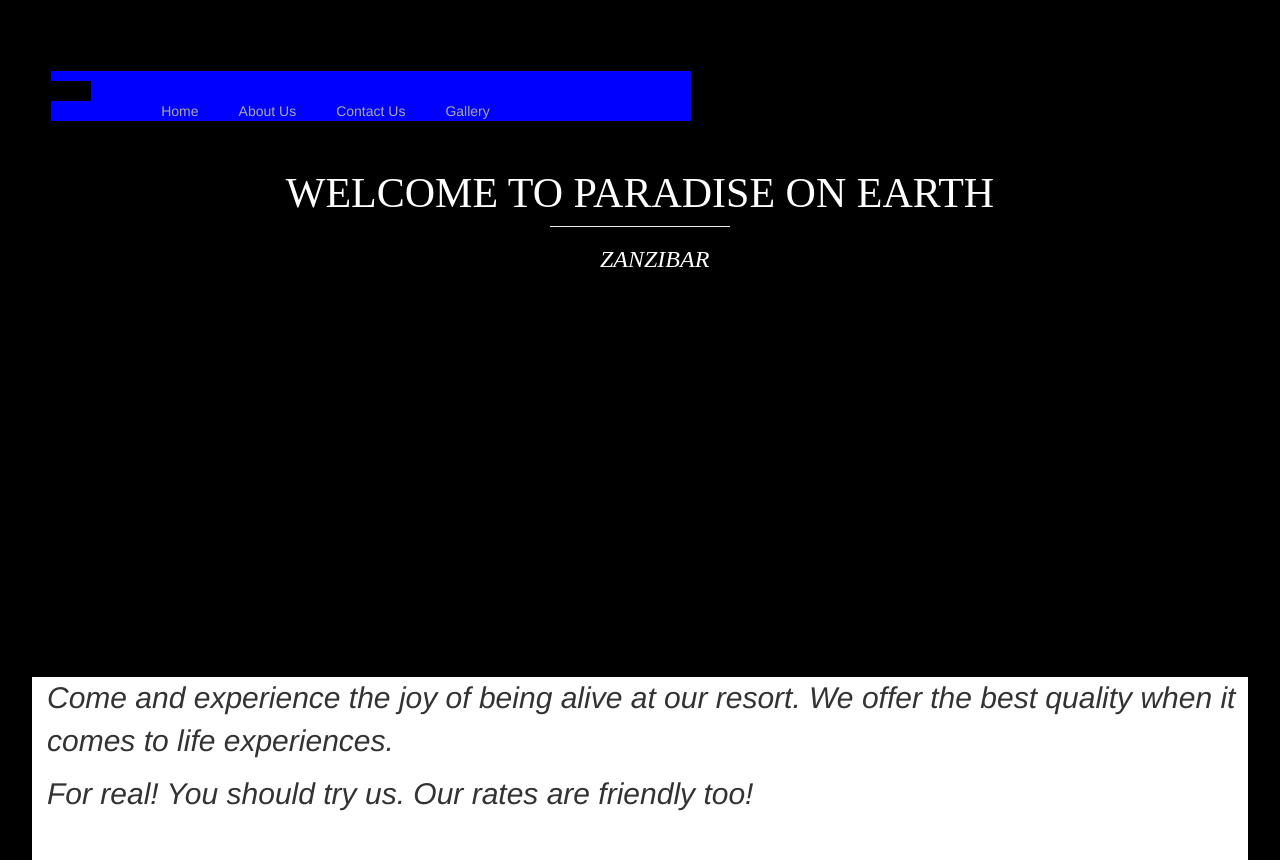
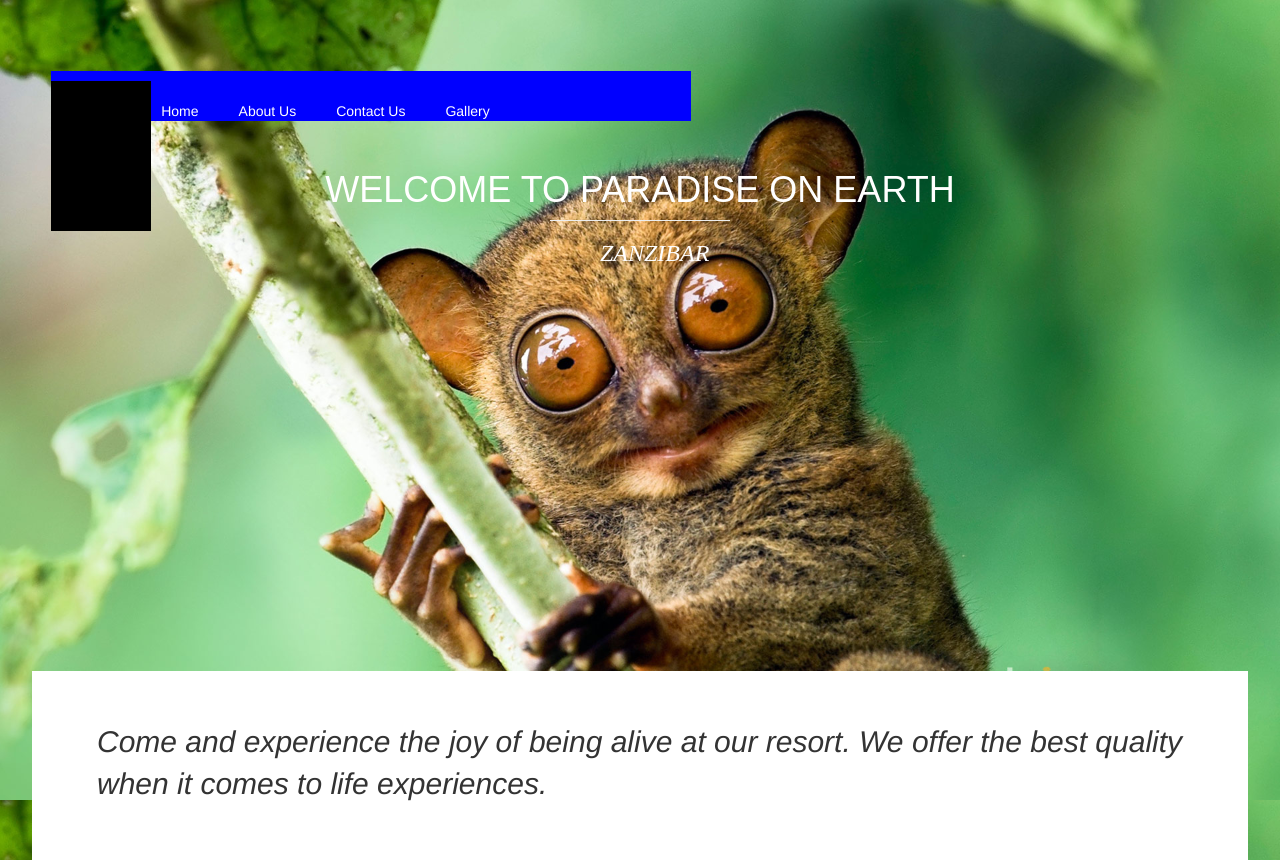
Before and after one commit to Jayuggi/Resort-website, a plain HTML site: page index.html in a window 1280 px wide. Shown: the top 860 px of the page. Drawn offline with Linux system fonts and the light colour scheme.

Commit message:
add bg  image

```diff
--- a/css/styles.css
+++ b/css/styles.css
@@ -1,6 +1,6 @@
 
 body{
-    background-image: url("d.jpg");
+    background-image: url("../img/animal.jpg");
     background-attachment: fixed;
     background-size: cover;
     background-repeat: no-repeat;
@@ -12,14 +12,13 @@ body{
     margin: 4%;
     height: 50px;
     background-color: blue;
-    position:fixed;
+    position: fixed;
     }
 ul{
    width: 100%;
 }
 li {
     float:left;
-    text-decoration: none;
     display: block;
     padding:20px;
     text-align: center;
@@ -28,42 +27,34 @@ li {
     margin-left: 50px;
              }
 #logo{
-    background-image: url "img/logo.jpg";
+    background-image: url ("../img/logo.jpg");
     position: absolute;
     left:0;
-    width:40px;
-    height: 20px;
+    right: 100px;
+    width:100px;
+    height: 150px;
     background: black;
      }
 li a{
     text-decoration: none;
-    color: darkgrey;
+    color: white;
     }
-h1{
+h1 {
     text-align: center;
     color: white;
-    font-family: Old Standard TT;
-    font-size: 3em;
+    font-family: sans-serif;;
 
-
-
-  }
+   }
 #header{
     position: relative;
     top:150px;
     margin: auto;
-
-
-
-}
-hr
-{
+       }
+hr {
     margin:2px 550px 0 550px;
     border-style: solid 2px;
     color:white;
-
-
-}
+  }
 
 h3{
     position:absolute;
@@ -74,9 +65,8 @@ h3{
     font-style: oblique;
     margin-top: 20px;
     margin-left: 600px;
+  }
 
-
-}
 #content{
     width:95%;
     background: white;
@@ -90,5 +80,5 @@ h3{
   font-size: 30px;
   font-style: italic;
   margin-left: 15px;
-  padding: inherit;
+  padding: 50px;
 }
```
Also changed, not shown: logo.jpg (deleted).
